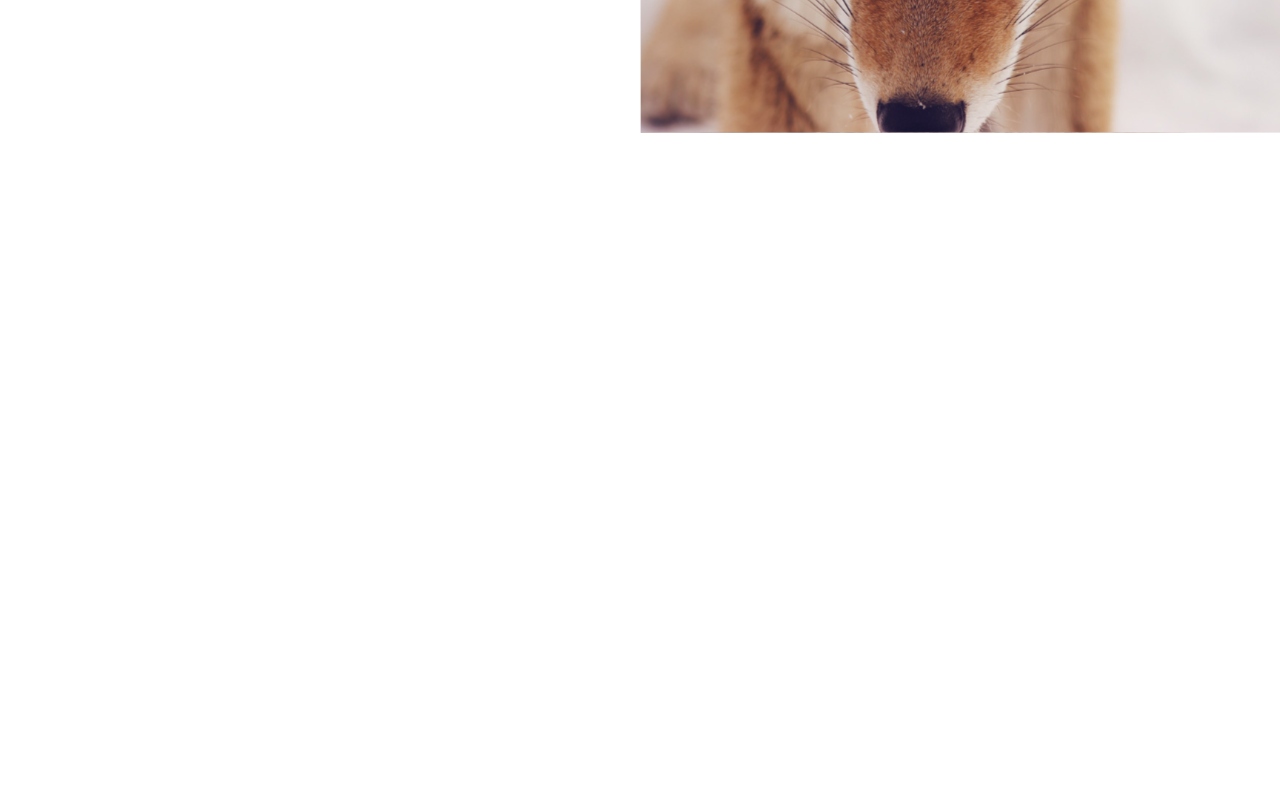
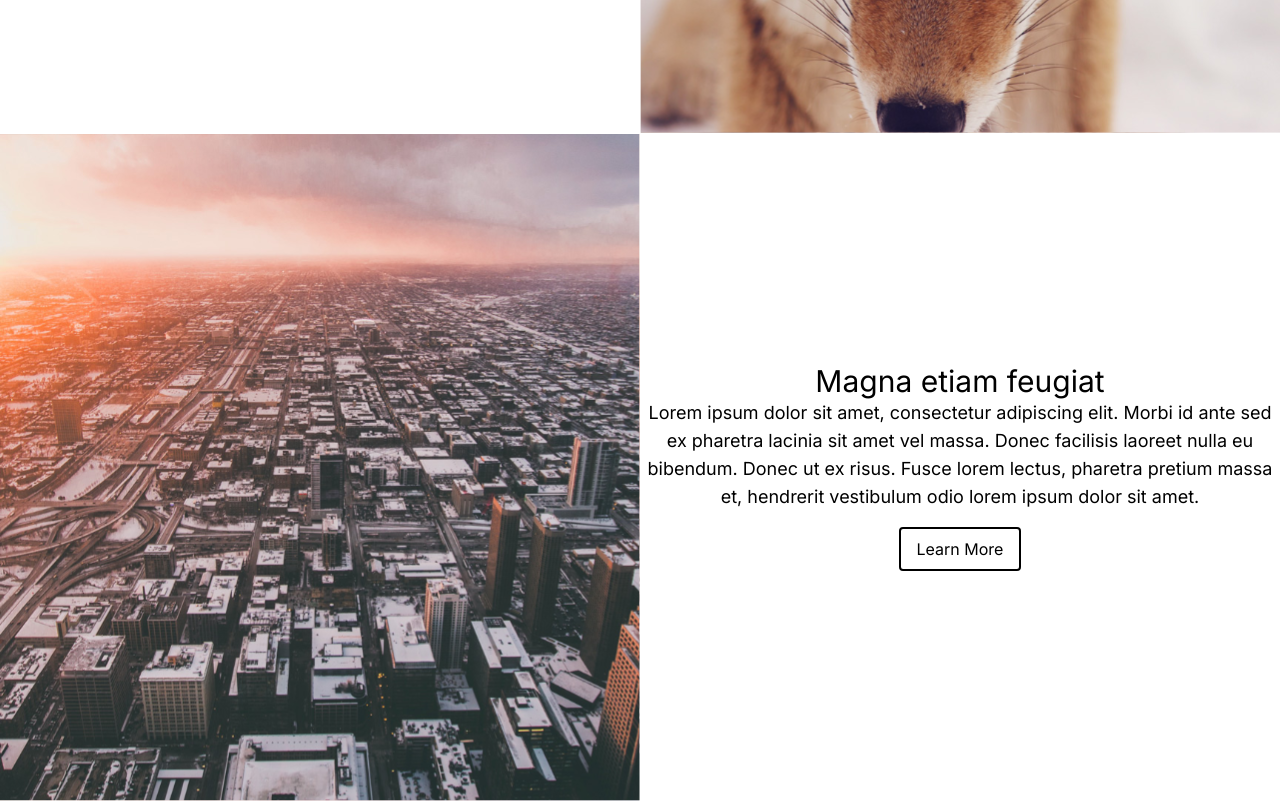
Before and after one commit to uWaanted/provads, a Next.js app: page / in a window 1280 px wide. Shown: the part 1920-2721 px from the top of the page. Before the commit the page ends 2053 px from the top, so only its background shows below. Built offline with nearby package versions, Linux system fonts and the light colour scheme.

Commit message:
import: Section4

```diff
--- a/app/page.tsx
+++ b/app/page.tsx
@@ -1,6 +1,7 @@
 import Section1 from "./components/Section1";
 import Section2 from "./components/Section2";
 import Section3 from "./components/Section3";
+import Section4 from "./components/Section4";
 
 export default function Home() {
   return (
@@ -8,6 +9,7 @@ export default function Home() {
 <Section1 />
 <Section2 />
 <Section3 />
+<Section4 />
 </>
   );
 }
```
